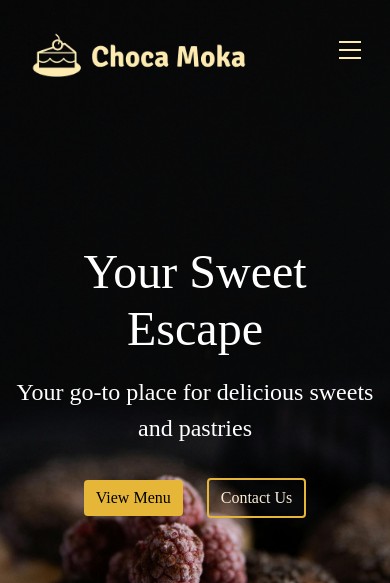
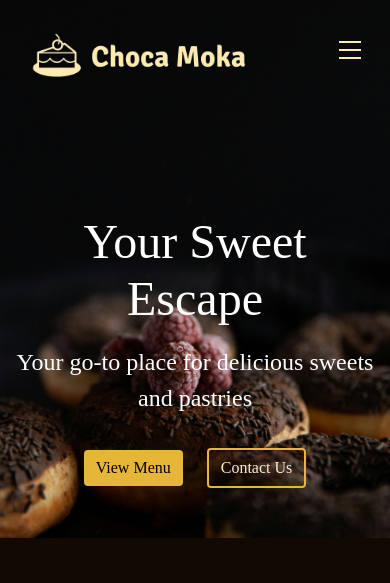
Before and after one commit to nedaa2024/Final-Task-JS, a plain HTML site: page index.html in a window 390 px wide. Shown: the top 583 px of the page. Drawn offline with nearby package versions, Linux system fonts and the light colour scheme.

Commit message:
edit responsive in header background

```diff
--- a/index.html
+++ b/index.html
@@ -85,7 +85,7 @@
         <div class="overlay">
             <div class="content text-center">
                 <h1 style="letter-spacing: 4px;">About Us</h1>
-                <p class="tagline" style="letter-spacing: 7px;">The best sweet taste is only with us</p>
+                <p class="tagline" >The best sweet taste is only with us</p>
                 <p class="aboutText">
                     Our restaurant is at your service and provides the finest types of delicious chocolate sweets                </p>
             </div>
--- a/styles.css
+++ b/styles.css
@@ -74,9 +74,7 @@ body {
 .back {
   background: url("images/22.jpg") no-repeat center center;
   background-size: cover;
-  height: 100vh; /* Full screen height */
-  position: relative;
-  height: 100vh;
+  height: auto; /* Full screen height */
 }
 .offertitle{color: white;}
 #special-offers{
@@ -95,7 +93,7 @@ body {
 .header h1 {
   font-size: 3rem;
   margin-bottom: 1rem;
-  margin-top: 130px;
+  margin-top: 100px;
 }
 
 .header p {
@@ -111,6 +109,7 @@ body {
   background-color: #e6b639;
   color: black;
   border: none;
+  margin-bottom: 50px !important;
 }
 
 .searchbtn:focus{
@@ -124,6 +123,7 @@ box-shadow: none !important;
 .contbtn {
   border: #e6b639 2px solid;
   background-color: transparent;
+  margin-bottom: 50px !important;
 }
 /* ********offers************************ */
 .offers-section .card {
```
